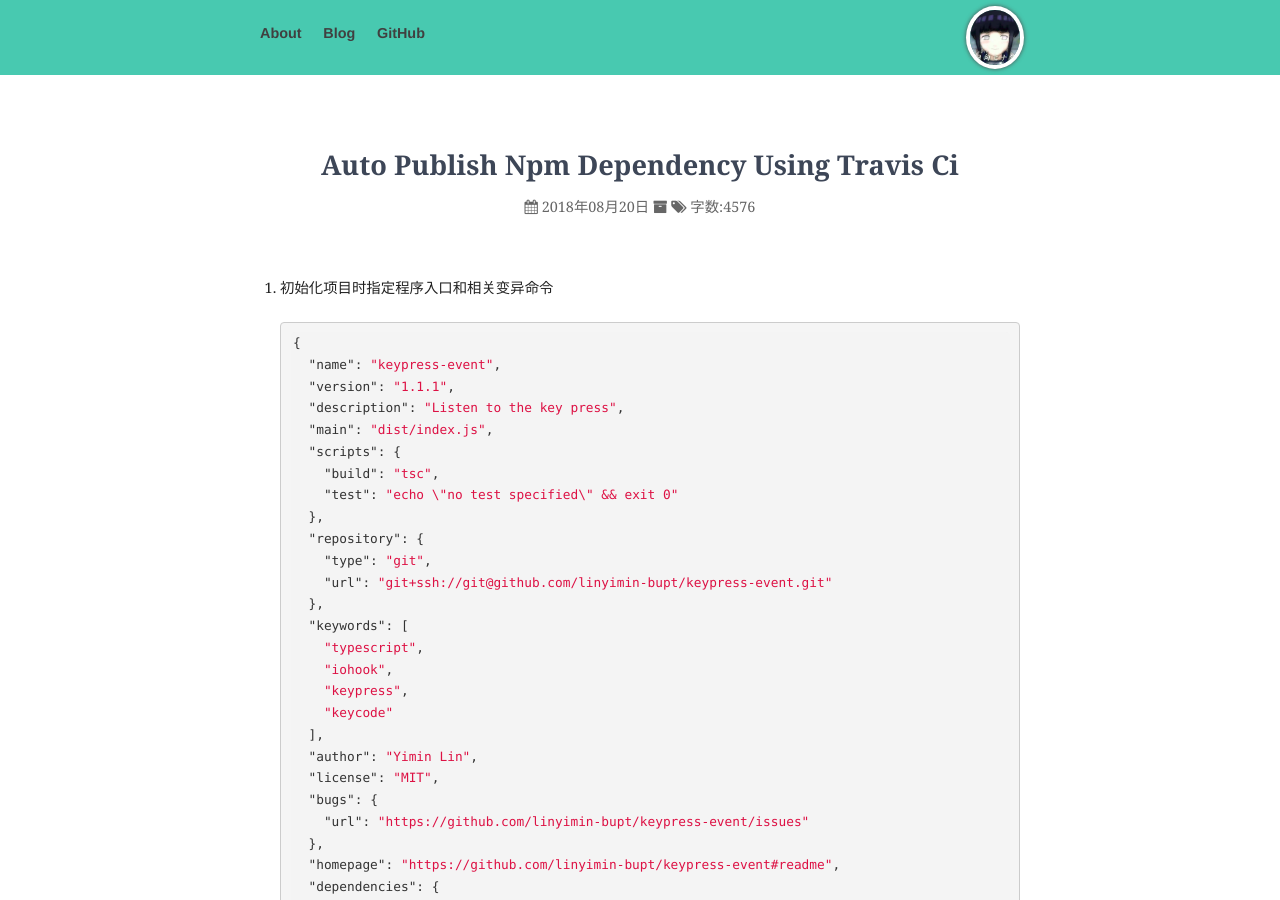
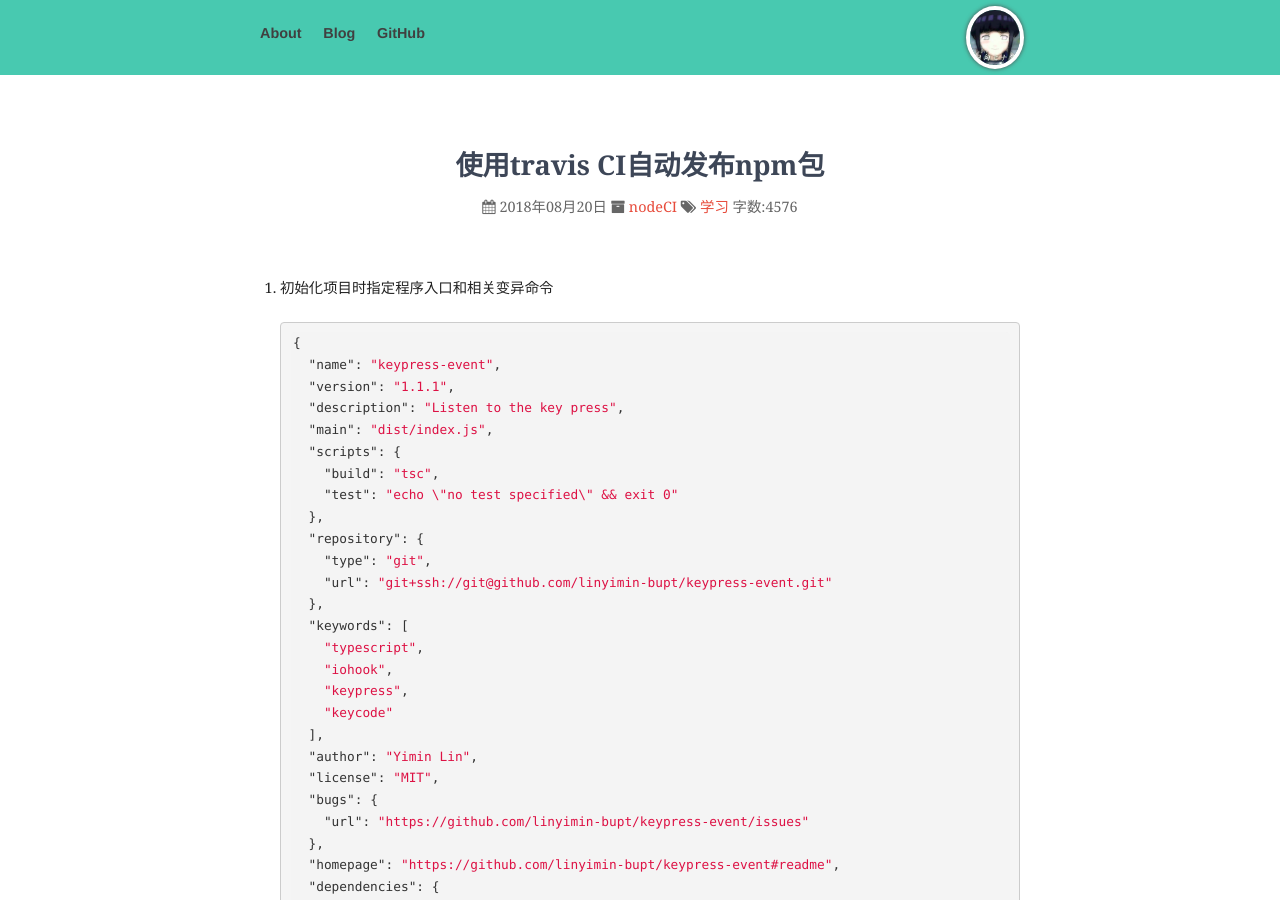
Before and after one commit to linyimin-bupt/linyimin.github.io, a Jekyll site: the page built from _posts/2018-08-20-auto-publish-npm-dependency-using-travis-CI.md, in a window 1280 px wide and 900 px high. Built offline with Jekyll 4.4.1, drawn with Linux system fonts in a browser that asks for light colours; nearby versions of some CDN libraries; our own code applies the rules of GitHub Pages for plain Markdown files; comment, search, counter and statistics services are not loaded.

Commit message:
add tag and category

````diff
--- a/_posts/2018-08-20-auto-publish-npm-dependency-using-travis-CI.md
+++ b/_posts/2018-08-20-auto-publish-npm-dependency-using-travis-CI.md
@@ -1,3 +1,10 @@
+---
+layout: post
+title: 使用travis CI自动发布npm包
+categories: [node, CI]
+tags: 学习
+---
+
 1. 初始化项目时指定程序入口和相关变异命令
 
    ```json
````
